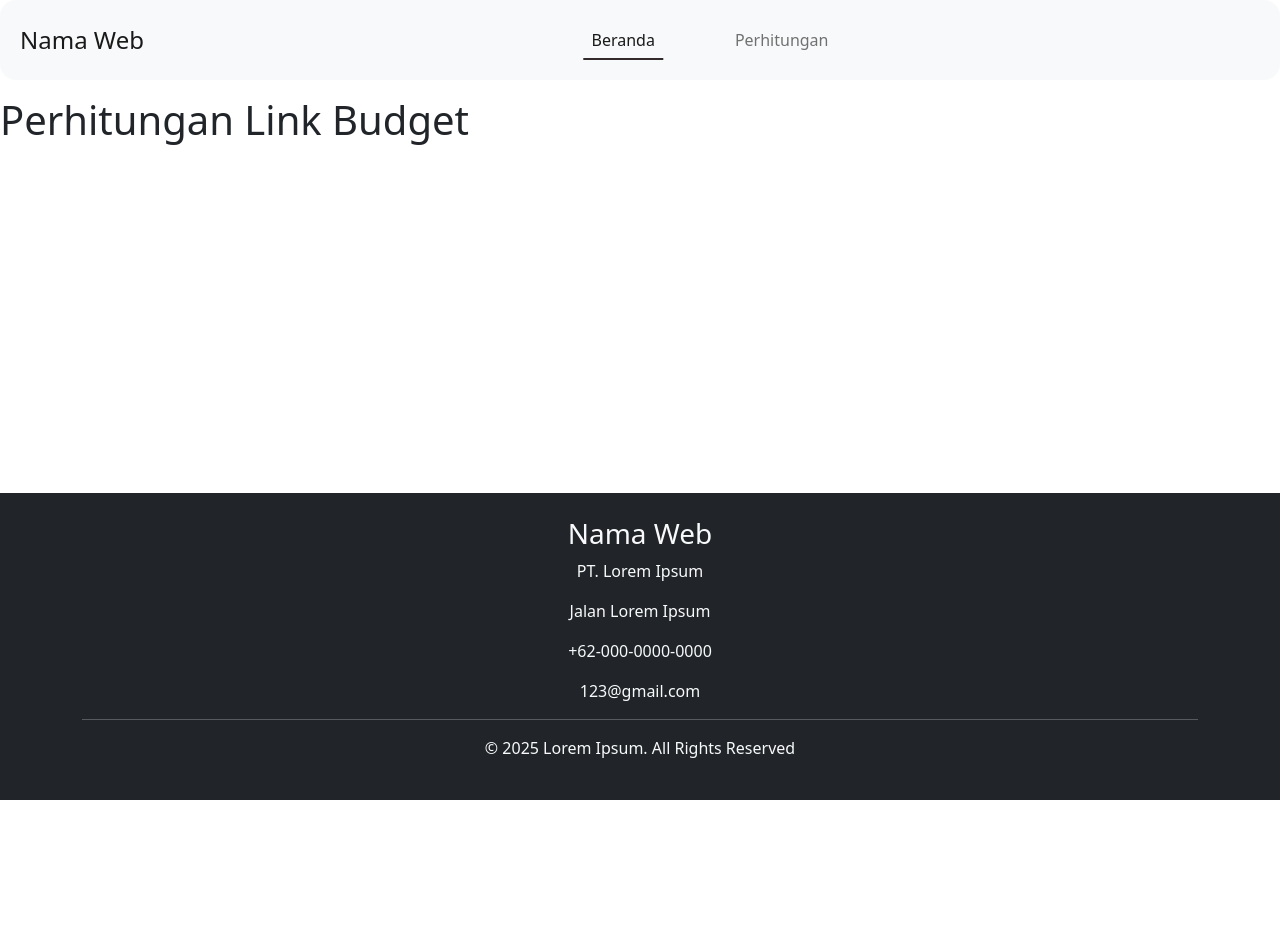
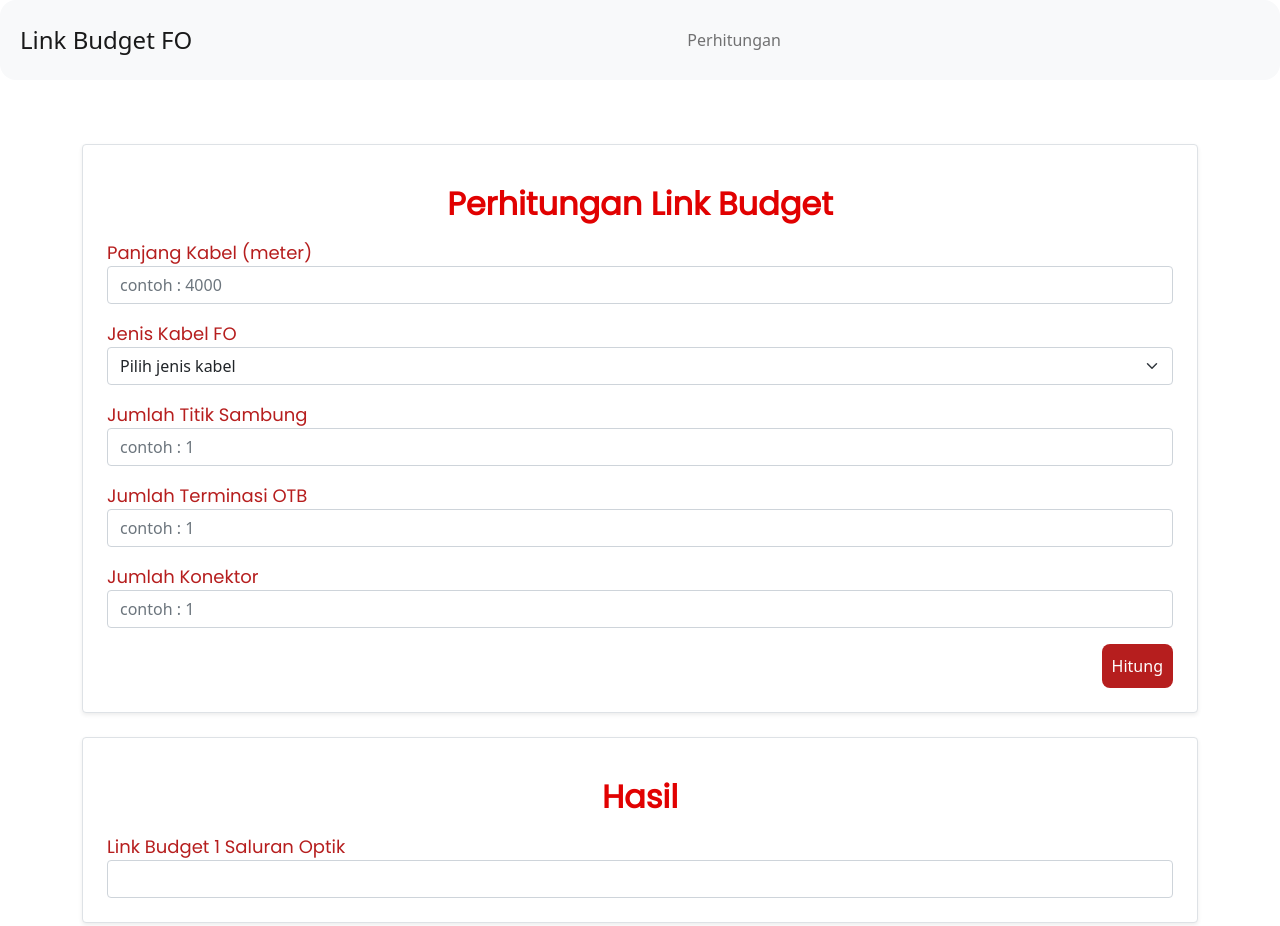
Before and after one commit to Dindaradityaswari/Link-Budget, a plain HTML site: page index.html in a window 1280 px wide. Shown: the top 926 px of the page. Before the commit the page ends 800 px from the top, so only its background shows below. Drawn offline with nearby package versions, Linux system fonts and the light colour scheme.

Commit message:
index.html

```diff
--- a/index.html
+++ b/index.html
@@ -26,15 +26,12 @@
 
   <nav class="navbar navbar-expand-lg navbar-light bg-light fixed-top">
     <div class="container-fluid">
-        <a class="navbar-brand" href="#">Nama Web</a>
+        <a class="navbar-brand" href="#">Link Budget FO</a>
         <button class="navbar-toggler" type="button" data-bs-toggle="offcanvas" data-bs-target="#offcanvasNavbar" aria-controls="offcanvasNavbar" aria-label="Toggle navigation">
         <span class="navbar-toggler-icon"></span>
         </button>
         <div class="collapse navbar-collapse" id="navbarTogglerDemo03">
         <ul class="navbar-nav justify-content-center w-100">
-            <li class="nav-item">
-            <a class="nav-link active" aria-current="page" href="index.html">Beranda</a>
-            </li>
             <li class="nav-item">
             <a class="nav-link" href="perhitungan.html">Perhitungan</a>
             </li>
@@ -48,9 +45,6 @@
         <div class="offcanvas-body">
             <ul class="navbar-nav-offcanvas justify-content-end flex-grow-1 pe-3">
             <li class="nav-item">
-                <a class="nav-link mx-lg-2 active" aria-current="page" href="index.html">Beranda</a>
-            </li>
-            <li class="nav-item">
                 <a class="nav-link mx-lg-2" href="perhitungan.html">Perhitungan</a>
             </li>
             </ul>
@@ -60,7 +54,50 @@
     </nav>
 
     <main class="mt-5 pt-5">
-        <h1>Perhitungan Link Budget</h1>
+      <!--Perhitungan-->
+      <div class="container my-5 mt-8">
+        <div class="mt-4 p-4 border rounded bg-white shadow-sm">
+          <h1 class="judul">Perhitungan Link Budget</h1>
+          <div class="mb-3">
+            <label class="subheading">Panjang Kabel (meter)</label>
+            <input type="number" id="panjangkabel" class="form-control" placeholder="contoh : 4000">
+          </div>
+
+          <div class="mb-3">
+            <label class="subheading">Jenis Kabel FO</label>
+            <select id="jeniskabel" class="form-select">
+              <option selected disabled>Pilih jenis kabel</option>
+              <option value="652d">G-652D (0,35dB/KM) </option>
+              <option value="655c">G-655C (0,22dB/KM) </option>
+            </select>
+          </div>
+
+          <div class="mb-3">
+            <label class="subheading">Jumlah Titik Sambung</label>
+            <input type="number" id="titiksambung" class="form-control" placeholder="contoh : 1">
+          </div>
+
+          <div class="mb-3">
+            <label class="subheading">Jumlah Terminasi OTB</label>
+            <input type="number" id="terminasiotb" class="form-control" placeholder="contoh : 1">
+          </div>
+
+          <div class="mb-3">
+            <label class="subheading">Jumlah Konektor</label>
+            <input type="number" id="konektor" class="form-control" placeholder="contoh : 1">
+          </div>
+
+          <div class="kanan">
+              <button onclick="hitung()" class="btn-hitung">Hitung</button>
+          </div>
+        </div>
+
+        <div class="mt-4 p-4 border rounded bg-white shadow-sm">
+            <h1 class="judul">Hasil</h1>
+            <label class="subheading">Link Budget 1 Saluran Optik</label>
+            <input type="text" id="hasilhitung" class="form-control" readonly style="background-color: white;">
+        </div>
+      </div>
     </main>
 
     <footer class="bg-dark text-light py-4 mt-auto">
```
